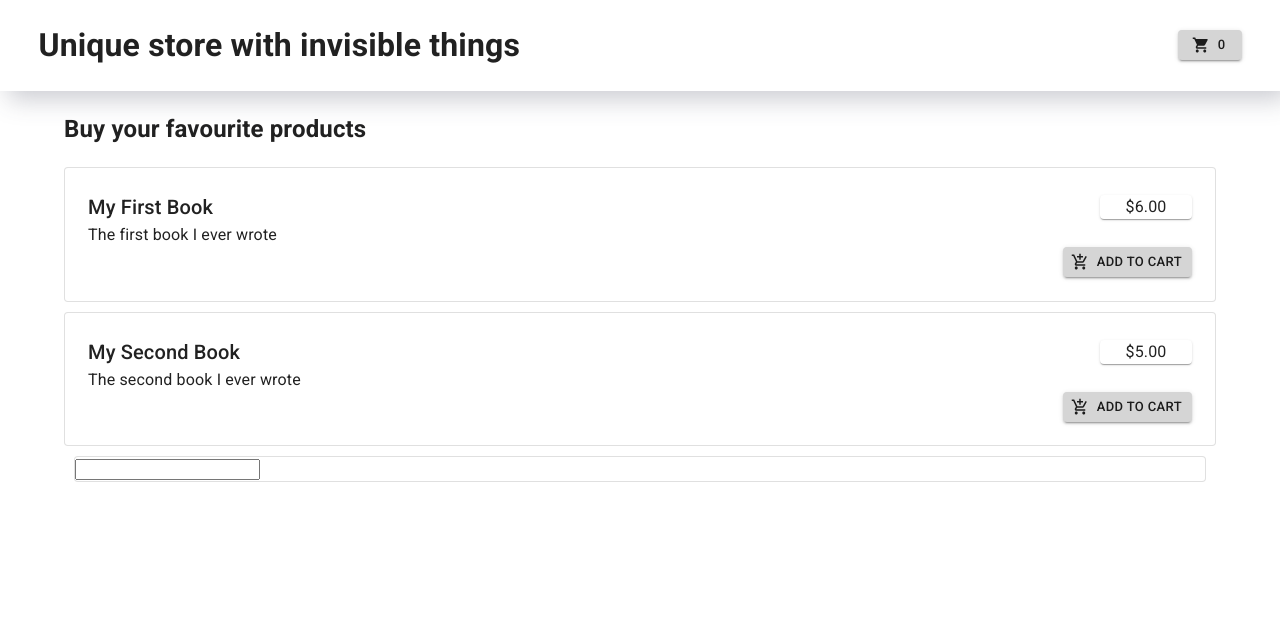
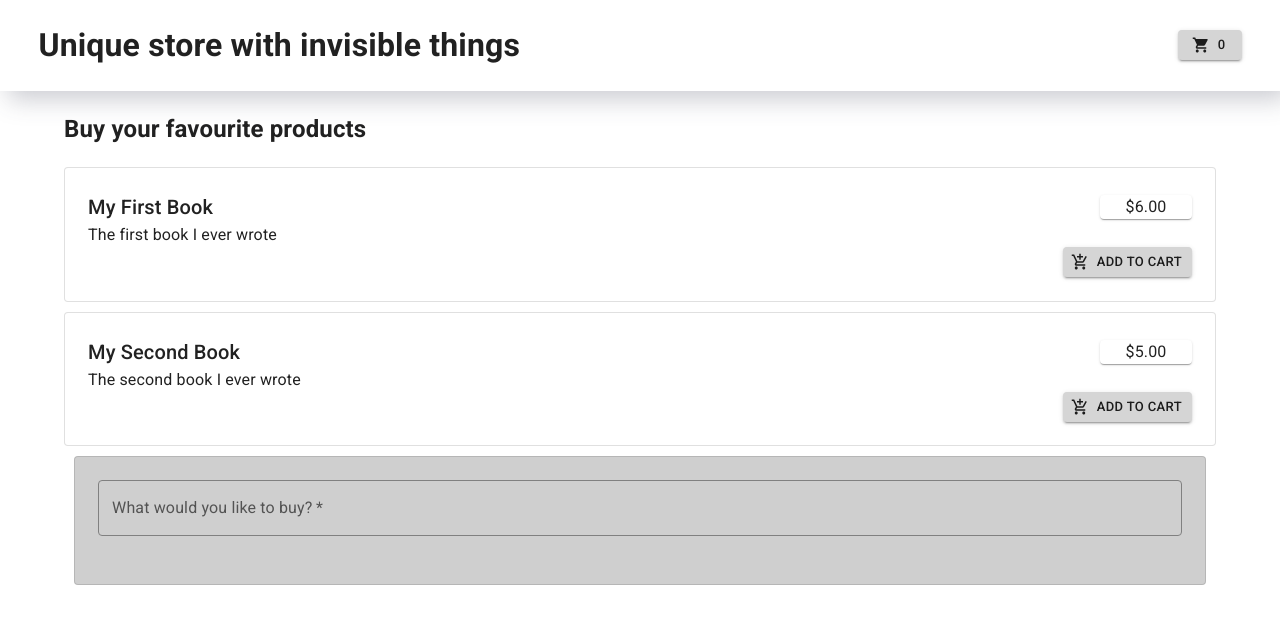
Before and after one commit to OlaFornal/Cart_Redux, a React (Create React App) app: page / in a window 1280 px wide. Shown: the top 624 px of the page. Built offline with nearby package versions, Linux system fonts and the light colour scheme.

Commit message:
stylig wish-list

```diff
--- a/src/components/Wishes/Wish.js
+++ b/src/components/Wishes/Wish.js
@@ -1,27 +1,55 @@
 import React from "react";
 import { ACTIONS } from "./WishList.js";
 
+import { Card, Grid, Typography, Button } from "@mui/material";
+import { styled } from "@mui/material/styles";
+
+const StyledCard = styled(Card)`
+  padding: 2%;
+  background: #ededed;
+  margin-bottom: 10px;
+`;
+
+const StyledGrid = styled(Grid)`
+  display: flex;
+  justify-content: flex-end;
+  // align-items: end;
+`;
 const Wish = ({ wish, dispatch }) => {
   return (
-    <div>
-      <span style={{ color: wish.important ? "#C21E56" : "#000" }}>
+    <StyledCard>
+      <Grid container spacing={3}>
+        <Grid item xs={4} sm={6} md={8}>
+          <Typography style={{ color: wish.important ? "#C21E56" : "#000" }}>
             {wish.name}
-      </span>
-      <button
+          </Typography>
+        </Grid>
+        <StyledGrid item xs={4} sm={3} md={2}>
+          <Button
+            variant="contained"
+            size="small"
+            color="primary"
             onClick={() =>
               dispatch({ type: ACTIONS.TOGGLE_WISH, payload: { id: wish.id } })
             }
           >
             Important
-      </button>
-      <button
+          </Button>
+        </StyledGrid>
+        <StyledGrid item xs={4} sm={3} md={2}>
+          <Button
+            variant="contained"
+            size="small"
+            color="primary"
             onClick={() =>
               dispatch({ type: ACTIONS.DELETE_WISH, payload: { id: wish.id } })
             }
           >
             Delete
-      </button>
-    </div>
+          </Button>
+        </StyledGrid>
+      </Grid>
+    </StyledCard>
   );
 };
 
--- a/src/components/Wishes/WishList.js
+++ b/src/components/Wishes/WishList.js
@@ -1,9 +1,27 @@
 import React, { useState, useReducer } from "react";
-import { Container, Card, toggleButtonClasses } from "@mui/material";
+import { Card, TextField } from "@mui/material";
 import { styled } from "@mui/material/styles";
-import { selectionSetMatchesResult } from "@apollo/client/cache/inmemory/helpers";
-import { TornadoSharp } from "@mui/icons-material";
 import Wish from "./Wish";
+
+const StyledCard = styled(Card)`
+  padding: 2%;
+  background: #cfcfcf;
+`;
+
+const ValidationTextField = styled(TextField)({
+  "& input:valid + fieldset": {
+    borderColor: "black",
+    borderWidth: 2,
+  },
+  "& input:invalid + fieldset": {
+    borderColor: "grey",
+    borderWidth: 1,
+  },
+  "& input:valid:focus + fieldset": {
+    borderLeftWidth: 6,
+    padding: "4px !important", // override inline-style
+  },
+});
 
 export const ACTIONS = {
   ADD_WISH: "add-wish",
@@ -45,18 +63,23 @@ const WishList = () => {
   console.log(wishes);
 
   return (
-    <Card variant="outlined" style={{ margin: "10px" }}>
+    <StyledCard variant="outlined" style={{ margin: "10px" }}>
       <form onSubmit={handleSubmit}>
-        <input
+        <ValidationTextField
+          style={{ width: "100%", marginBottom: "25px" }}
+          label="What would you like to buy?"
+          required
           type="text"
+          variant="outlined"
           value={name}
           onChange={(e) => setName(e.target.value)}
+          // id="validation-outlined-input"
         />
       </form>
       {wishes.map((wish) => {
         return <Wish key={wish.id} wish={wish} dispatch={dispatch} />;
       })}
-    </Card>
+    </StyledCard>
   );
 };
 
```
Lines whose indentation alone changed are shown as unchanged.
